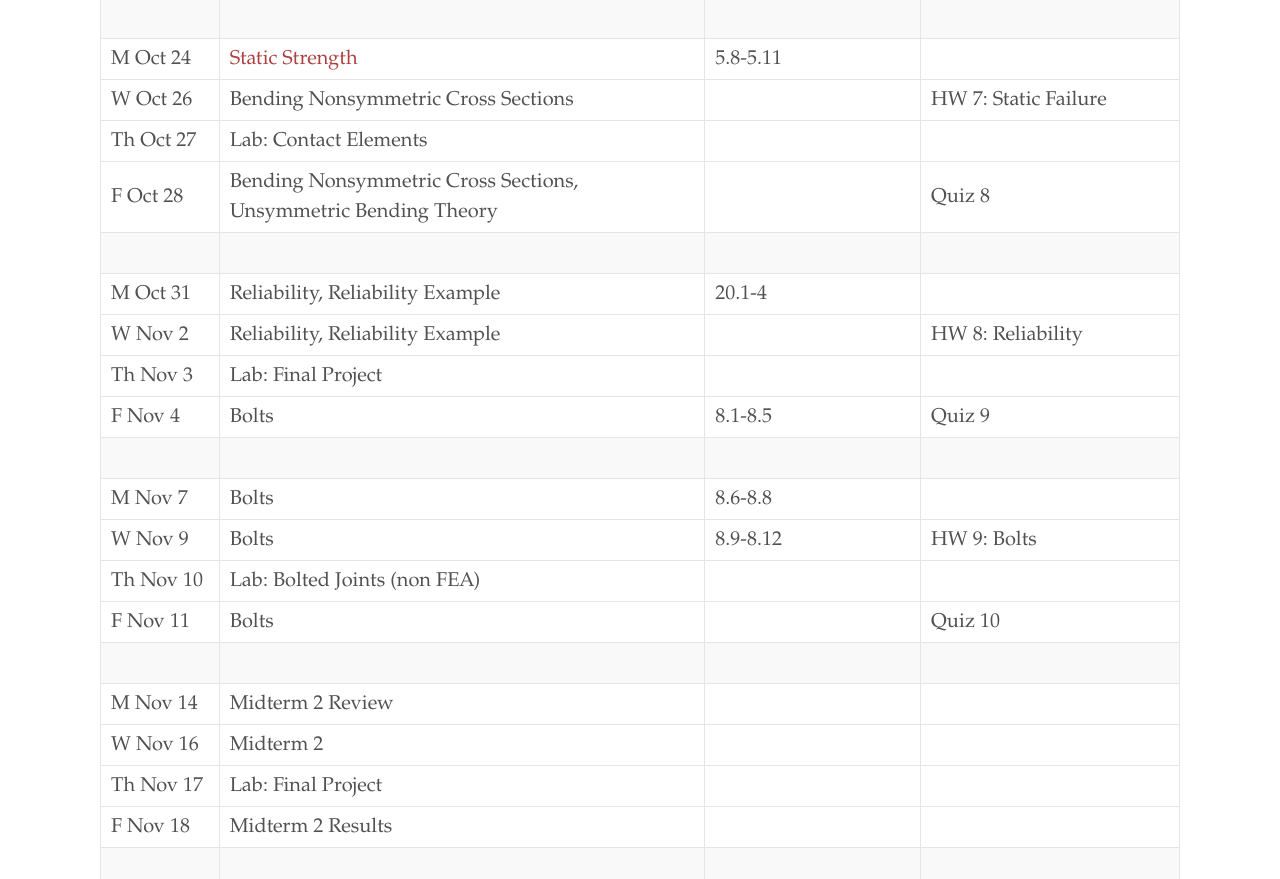
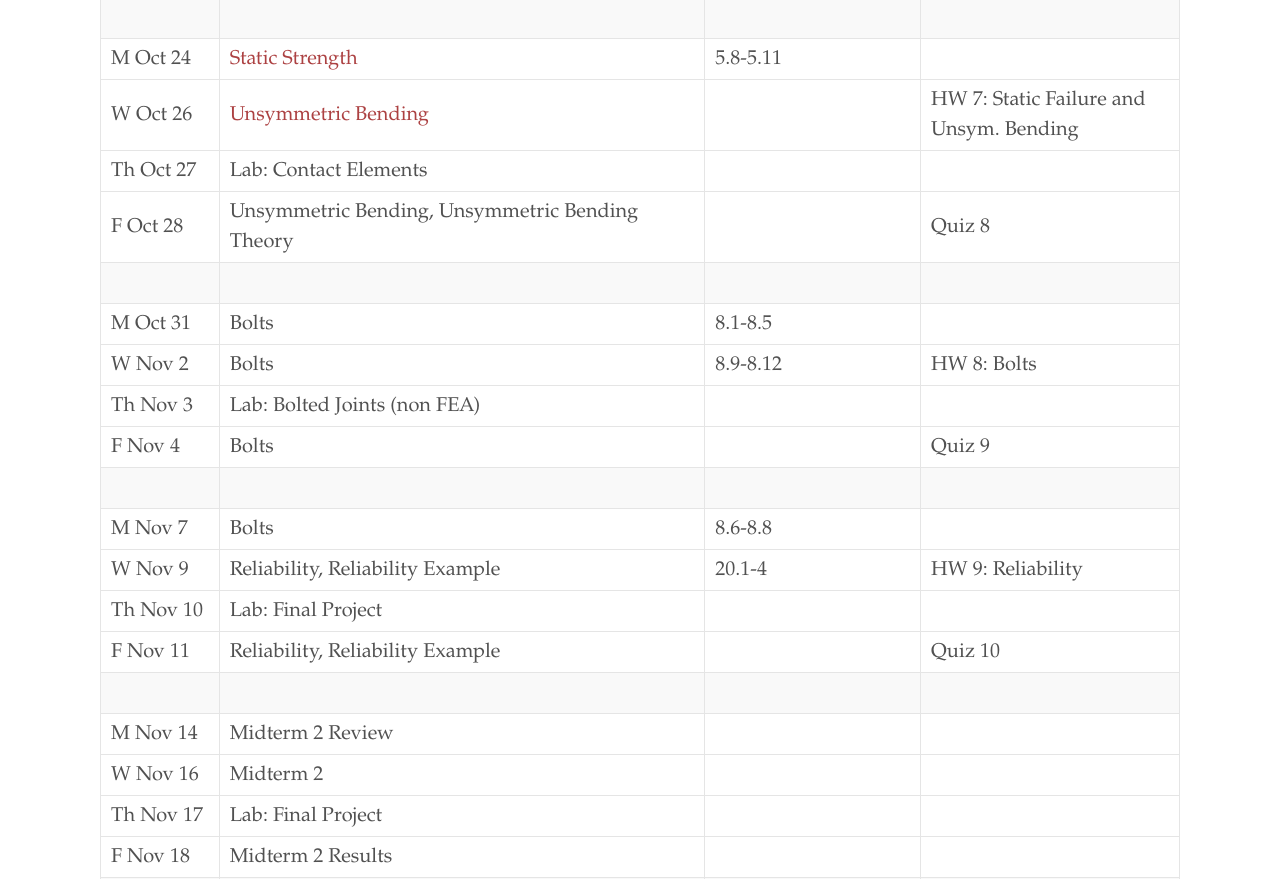
Before and after one commit to byuflowlab/BYUFLOWLab.github.io, a plain HTML site: page me372/schedule/index.html in a window 1280 px wide. Shown: the part 2712-3591 px from the top of the page. Drawn offline with nearby package versions, Linux system fonts and the light colour scheme; some packages are replaced by stand-ins of ours.

Commit message:
update slide

```diff
--- a/atom.xml
+++ b/atom.xml
@@ -4,7 +4,7 @@
  <title>FLOW Lab</title>
  <link href="http://flow.byu.edu/atom.xml" rel="self"/>
  <link href="http://flow.byu.edu/"/>
- <updated>2016-10-26T10:55:14-06:00</updated>
+ <updated>2016-10-26T11:45:25-06:00</updated>
  <id>http://flow.byu.edu</id>
  <author>
    <name>Andrew Ning</name>
--- a/me372/schedule/index.html
+++ b/me372/schedule/index.html
@@ -383,9 +383,9 @@
     </tr>
     <tr>
       <td>W Oct 26</td>
-      <td>Bending Nonsymmetric Cross Sections</td>
+      <td><a href="http://flowlab.groups.et.byu.net/me372/slides/20-unsym-bending.pdf" target="_blank">Unsymmetric Bending</a></td>
       <td> </td>
-      <td>HW 7: Static Failure</td>
+      <td>HW 7: Static Failure and Unsym. Bending</td>
     </tr>
     <tr>
       <td>Th Oct 27</td>
@@ -395,7 +395,7 @@
     </tr>
     <tr>
       <td>F Oct 28</td>
-      <td>Bending Nonsymmetric Cross Sections, Unsymmetric Bending Theory</td>
+      <td>Unsymmetric Bending, Unsymmetric Bending Theory</td>
       <td> </td>
       <td>Quiz 8</td>
     </tr>
@@ -407,26 +407,26 @@
     </tr>
     <tr>
       <td>M Oct 31</td>
-      <td>Reliability, Reliability Example</td>
-      <td>20.1-4</td>
+      <td>Bolts</td>
+      <td>8.1-8.5</td>
       <td> </td>
     </tr>
     <tr>
       <td>W Nov 2</td>
-      <td>Reliability, Reliability Example</td>
-      <td> </td>
-      <td>HW 8: Reliability</td>
+      <td>Bolts</td>
+      <td>8.9-8.12</td>
+      <td>HW 8: Bolts</td>
     </tr>
     <tr>
       <td>Th Nov 3</td>
-      <td>Lab: Final Project</td>
+      <td>Lab: Bolted Joints (non FEA)</td>
       <td> </td>
       <td> </td>
     </tr>
     <tr>
       <td>F Nov 4</td>
       <td>Bolts</td>
-      <td>8.1-8.5</td>
+      <td> </td>
       <td>Quiz 9</td>
     </tr>
     <tr>
@@ -443,19 +443,19 @@
     </tr>
     <tr>
       <td>W Nov 9</td>
-      <td>Bolts</td>
-      <td>8.9-8.12</td>
-      <td>HW 9: Bolts</td>
+      <td>Reliability, Reliability Example</td>
+      <td>20.1-4</td>
+      <td>HW 9: Reliability</td>
     </tr>
     <tr>
       <td>Th Nov 10</td>
-      <td>Lab: Bolted Joints (non FEA)</td>
+      <td>Lab: Final Project</td>
       <td> </td>
       <td> </td>
     </tr>
     <tr>
       <td>F Nov 11</td>
-      <td>Bolts</td>
+      <td>Reliability, Reliability Example</td>
       <td> </td>
       <td>Quiz 10</td>
     </tr>
```
